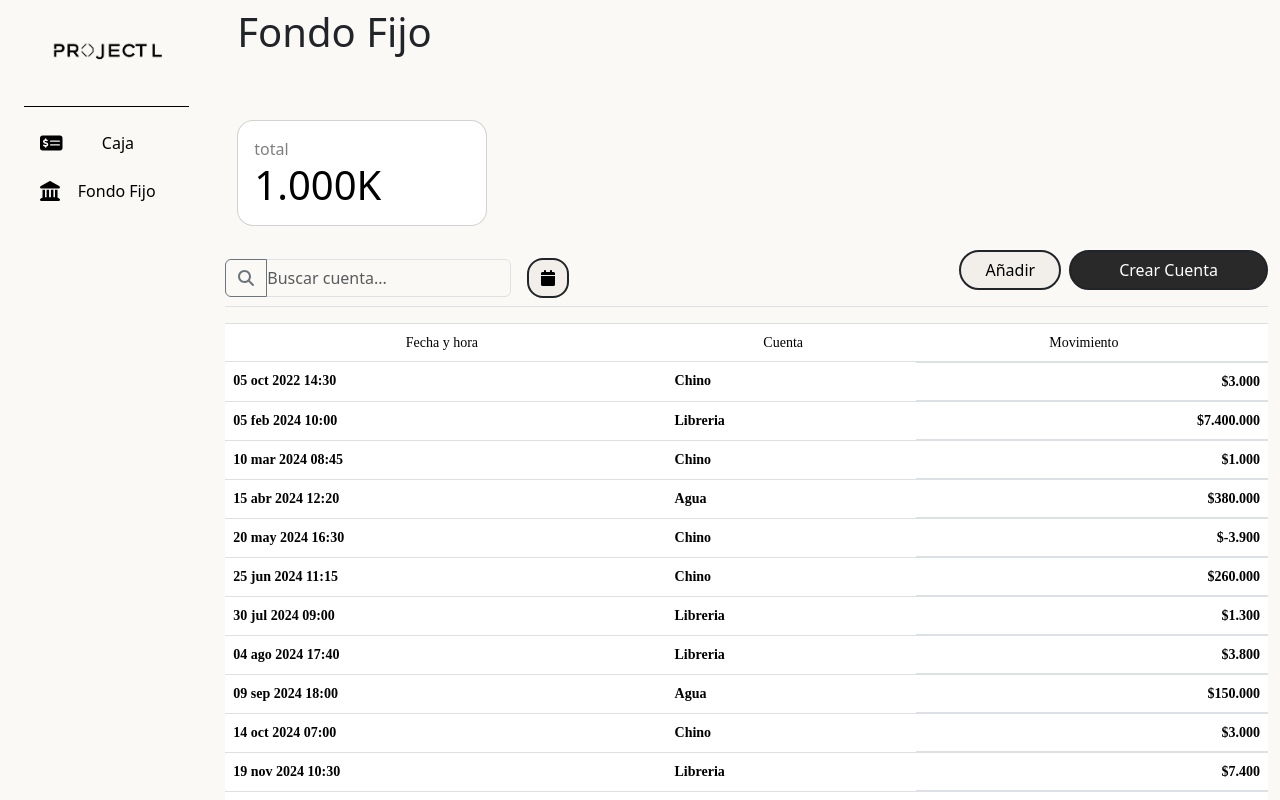
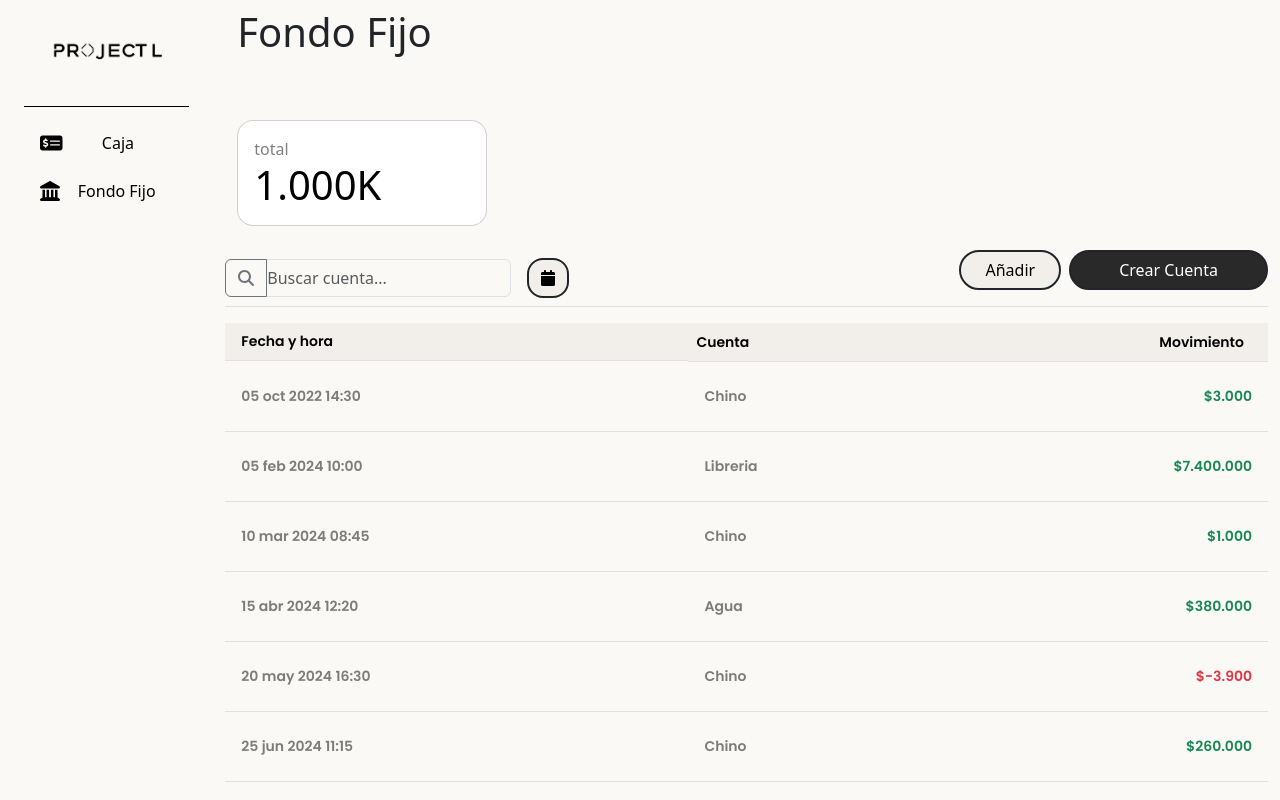
Before and after one commit to Goldfinch95/proyectoL-next.js-, a Next.js app: page /dashboard/fondo_fijo in a window 1280 px wide. Shown: the top 800 px of the page. Built offline with nearby package versions, Linux system fonts and the light colour scheme.

Commit message:
se trabajo en la visualizacion de la tabla

```diff
--- a/src/app/ui/dashboard/table.tsx
+++ b/src/app/ui/dashboard/table.tsx
@@ -1,5 +1,9 @@
 import React, { useState, useEffect } from "react";
 import styles from "../table.module.css";
+import { Poppins } from "next/font/google";
+
+export const poppins = Poppins({ weight: "600", subsets: ["latin"] });
+
 export default function TableComponent() {
   // Estado para los datos de la tabla
   const [data, setData] = useState<
@@ -48,39 +52,73 @@ export default function TableComponent() {
 
   return (
     <div>
-      <table className={`${styles.customTable} table mt-2`}>
+      <table
+        className="table mt-2"
+        style={{ fontFamily: poppins.style.fontFamily }}
+      >
         <thead>
-          <tr className={styles.customTr}>
-            <th scope="col" className={styles.customTh}>
-              {" "}
-              {/* Clase añadida */}
+          {/* Primer tr con fondo negro */}
+          <tr>
+            <th
+              scope="col"
+              className="d-flex"
+              style={{ backgroundColor: "#f2efea", fontSize: "14px" }}
+            >
               <div className="d-flex align-items-center">
                 <span className="ps-2 me-2 pe-2">Fecha y hora</span>
               </div>
             </th>
-            <th scope="col" className={styles.customTh}>
-              {" "}
-              {/* Clase añadida */}
-              <div className="d-flex align-items-center">
-                <span className="me-2 pe-2">Cuenta</span>
+            <th
+              scope="col"
+              style={{ backgroundColor: "#f2efea", fontSize: "14px" }}
+            >
+              <div className="d-flex">
+                <span className="me-2 pe-2 w-auto">Cuenta</span>
               </div>
             </th>
-            <th scope="col" className={styles.customTh}>
-              {" "}
-              {/* Clase añadida */}
+            <th
+              scope="col"
+              style={{ backgroundColor: "#f2efea", fontSize: "14px" }}
+            >
               <div className="d-flex align-items-center justify-content-end">
-                <span className="me-2 pe-2">Movimiento</span>
+                <span className="me-2 pe-2 d-flex justify-content-end">
+                  Movimiento
+                </span>
               </div>
             </th>
           </tr>
         </thead>
         <tbody>
+          {/* Las filas del cuerpo de la tabla tendrán fondo transparente */}
           {data.map((item, index) => (
-            <tr key={index} className={styles.customBtn}>
-              <td className={styles.customTd}>{item.fecha}</td>
-              <td className={styles.customTd}>{item.item}</td>
-              <td className={`${styles.customTd} d-flex justify-content-end`}>
-                ${formatGasto(item.gasto)}
+            <tr key={index} style={{ backgroundColor: "#fbf9f5" }}>
+              <td
+                className="px-3 py-4 d-flex"
+                style={{ backgroundColor: "#fbf9f5", fontSize: "14px" }}
+              >
+                <span className="d-flex justify-content-start text-black-50">
+                  {item.fecha}
+                </span>
+              </td>
+              <td
+                className="px-3 py-4 text-center"
+                style={{ backgroundColor: "#fbf9f5", fontSize: "14px" }}
+              >
+                <span className="d-flex justify-content-start text-black-50">
+                  {item.item}
+                </span>
+              </td>
+              <td
+                className="d-flex justify-content-end px-3 py-4"
+                style={{ backgroundColor: "#fbf9f5", fontSize: "14px" }}
+              >
+                <span
+                  className={`d-flex justify-content-end ${
+                    item.gasto > 0 ? "text-success" : "text-danger"
+                  }`}
+                >
+                  ${formatGasto(item.gasto)}
+                </span>
               </td>
             </tr>
           ))}
--- a/src/app/ui/fonts.ts
+++ b/src/app/ui/fonts.ts
@@ -1,3 +1,5 @@
 import { Inter } from "next/font/google";
+import { Poppins } from "next/font/google";
 
 export const inter = Inter({ subsets: ["latin"] });
+export const poppins = Poppins({ weight: "600", subsets: ["latin"] });
--- a/src/app/ui/table.module.css
+++ /dev/null
@@ -1,34 +0,0 @@
-.customTable {
-  background-color: #f9f9f9;
-}
-
-.customTr {
-  background-color: #f2efea;
-}
-
-.customTd, .customTh {  /* Cambio global a clases */
-  background-color: inherit;
-  font-family: "Poppins", serif;
-  font-weight: 600;
-  font-size: 14px;
-  border-top: 1px solid rgba(216, 221, 226, 0.8667);
-  border-bottom: 1px solid rgba(216, 221, 226, 0.8667);
-  border-left: none;
-  border-right: none;
-}
-
-.customTd {
-  color: #636D84;
-  padding-left: 25px;
-  padding-right: 25px;
-  padding-top: 12px;
-  padding-bottom: 12px;
-}
-
-.customBtn {
-  cursor: pointer;
-}
-
-.customBtn:hover {
-  background-color: #f8f9fa;
-}
```
Also changed, not shown: src/app/page.tsx (+16 -0 lines).
